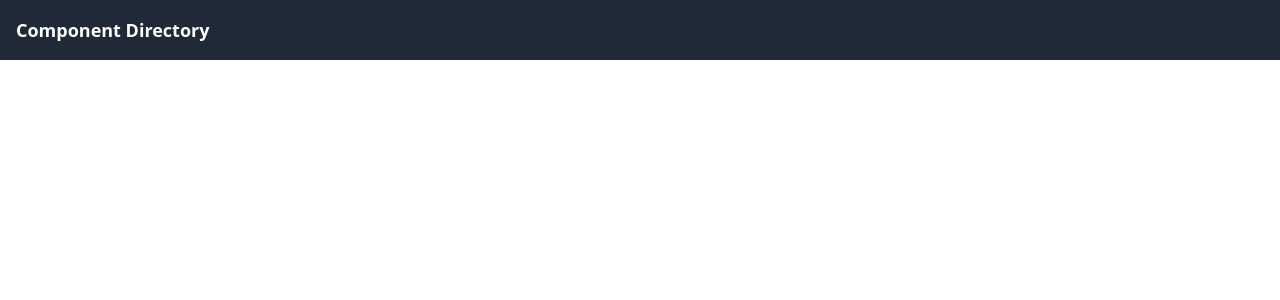
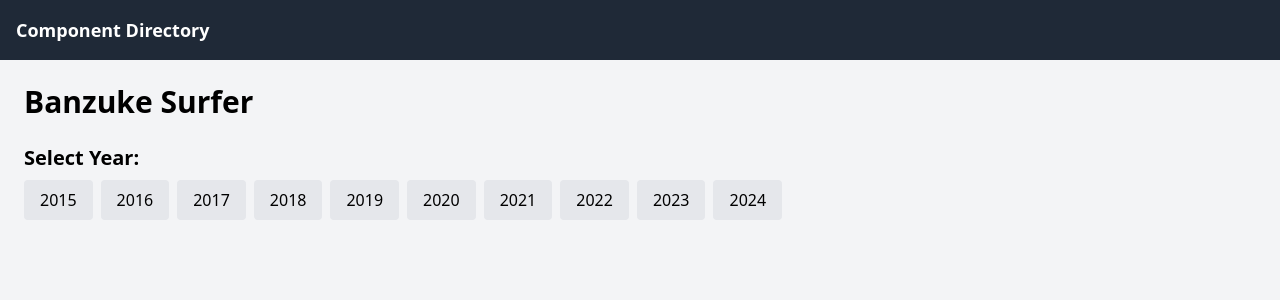
Before and after one commit to johnclyde/crazyclaudecontraptions, a React (Create React App) app in the folder helloworld/: page /banzuke-surfer in a window 1280 px wide. Before the commit this address had no page. Shown: the top 300 px of the page. Built offline with nearby package versions, Linux system fonts and the light colour scheme.

Commit message:
Put more effort on the prod deployment - also do BanzukeSurfer. (#7)
With luck this might finish up the deployment of the main branch.

```diff
--- a/helloworld/src/App.js
+++ b/helloworld/src/App.js
@@ -1,5 +1,6 @@
 import React from 'react';
 import { BrowserRouter as Router, Route, Routes } from 'react-router-dom';
+import BanzukeSurfer from './BanzukeSurfer';
 import ColorPicker from './ColorPicker';
 import ComponentDirectory from './ComponentDirectory';
 import InteractiveCounter from './InteractiveCounter';
@@ -13,6 +14,7 @@ const App = () => {
         <main className="flex-grow">
           <Routes>
             <Route path="/" element={<ComponentDirectory />} />
+            <Route path="/banzuke-surfer" element={<BanzukeSurfer />} />
             <Route path="/interactive-counter" element={<InteractiveCounter />} />
             <Route path="/color-picker" element={<ColorPicker />} />
           </Routes>
--- /dev/null
+++ b/helloworld/src/BanzukeSurfer.js
@@ -0,0 +1,89 @@
+import React, { useState } from 'react';
+
+const BanzukeSurfer = () => {
+  const [selectedYear, setSelectedYear] = useState(null);
+  const [selectedBasho, setSelectedBasho] = useState(null);
+
+  const years = Array.from({ length: 10 }, (_, i) => 2015 + i);
+  const bashos = ['January', 'March', 'May', 'July', 'September', 'November'];
+
+  // Dummy data for the leaderboard
+  const dummyLeaderboard = [
+    { rank: 'Yokozuna', name: 'Hakuho', wins: 15, losses: 0 },
+    { rank: 'Ozeki', name: 'Terunofuji', wins: 12, losses: 3 },
+    { rank: 'Sekiwake', name: 'Takakeisho', wins: 11, losses: 4 },
+    { rank: 'Komusubi', name: 'Mitakeumi', wins: 10, losses: 5 },
+    { rank: 'Maegashira 1', name: 'Daieisho', wins: 9, losses: 6 },
+  ];
+
+  const renderYearButtons = () => (
+    <div className="mb-4">
+      <h2 className="text-xl font-semibold mb-2">Select Year:</h2>
+      <div className="flex flex-wrap gap-2">
+        {years.map(year => (
+          <button
+            key={year}
+            onClick={() => setSelectedYear(year)}
+            className={`px-4 py-2 rounded ${selectedYear === year ? 'bg-blue-500 text-white' : 'bg-gray-200'}`}
+          >
+            {year}
+          </button>
+        ))}
+      </div>
+    </div>
+  );
+
+  const renderBashoButtons = () => (
+    <div className="mb-4">
+      <h2 className="text-xl font-semibold mb-2">Select Basho:</h2>
+      <div className="flex flex-wrap gap-2">
+        {bashos.map(basho => (
+          <button
+            key={basho}
+            onClick={() => setSelectedBasho(basho)}
+            className={`px-4 py-2 rounded ${selectedBasho === basho ? 'bg-green-500 text-white' : 'bg-gray-200'}`}
+          >
+            {basho}
+          </button>
+        ))}
+      </div>
+    </div>
+  );
+
+  const renderLeaderboard = () => (
+    <div className="mt-8">
+      <h2 className="text-2xl font-bold mb-4">Leaderboard: {selectedYear} {selectedBasho} Basho</h2>
+      <table className="w-full border-collapse">
+        <thead>
+          <tr className="bg-gray-200">
+            <th className="border p-2">Rank</th>
+            <th className="border p-2">Name</th>
+            <th className="border p-2">Wins</th>
+            <th className="border p-2">Losses</th>
+          </tr>
+        </thead>
+        <tbody>
+          {dummyLeaderboard.map((wrestler, index) => (
+            <tr key={index} className={index % 2 === 0 ? 'bg-gray-100' : ''}>
+              <td className="border p-2">{wrestler.rank}</td>
+              <td className="border p-2">{wrestler.name}</td>
+              <td className="border p-2">{wrestler.wins}</td>
+              <td className="border p-2">{wrestler.losses}</td>
+            </tr>
+          ))}
+        </tbody>
+      </table>
+    </div>
+  );
+
+  return (
+    <div className="p-6 bg-gray-100 min-h-screen">
+      <h1 className="text-3xl font-bold mb-6">Banzuke Surfer</h1>
+      {renderYearButtons()}
+      {selectedYear && renderBashoButtons()}
+      {selectedYear && selectedBasho && renderLeaderboard()}
+    </div>
+  );
+};
+
+export default BanzukeSurfer;
--- a/helloworld/src/ComponentDirectory.js
+++ b/helloworld/src/ComponentDirectory.js
@@ -3,6 +3,7 @@ import { Link } from 'react-router-dom';
 
 const ComponentDirectory = () => {
   const components = [
+    { name: 'Banzuke Surfer', path: '/banzuke-surfer', description: 'Banzuke Surfing Utility' },
     { name: 'Interactive Counter', path: '/interactive-counter', description: 'A counter with increment and decrement buttons' },
     { name: 'Color Picker', path: '/color-picker', description: 'An interactive color picker with real-time preview' },
   ];
```
